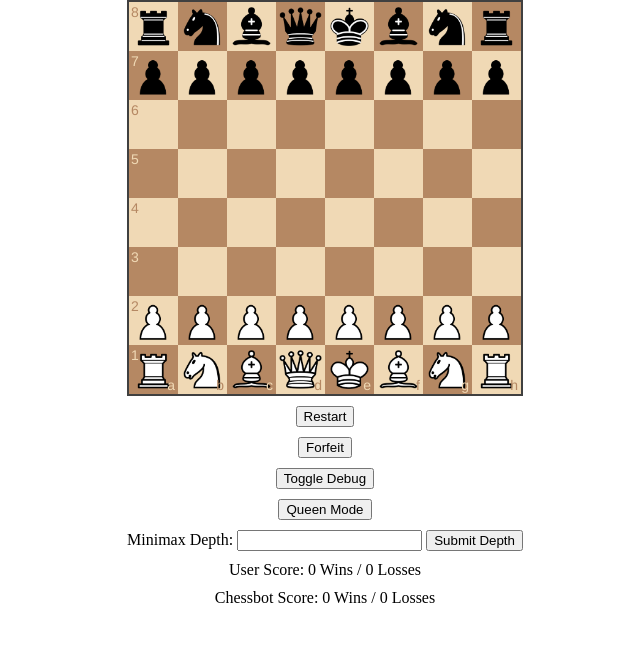
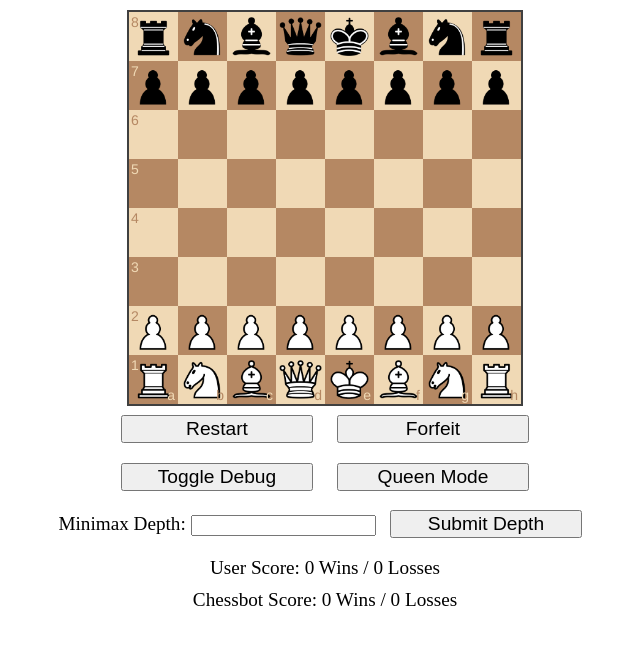
Before and after one commit to joshualemmon/CSCI4610---Chessbot, a website: page public/default.html in a window 1280 px wide. Shown: the part 55-700 px from the top of the page, without its empty margins (315-955 px from the left). Drawn offline with nearby package versions, Linux system fonts and the light colour scheme.

Commit message:
made various UI improvements

```diff
--- /dev/null
+++ b/public/css/default.css
@@ -0,0 +1,14 @@
+button {
+  width: 10em;
+  margin: 0.5em;
+
+  font-size: 1.5vw;
+}
+
+#userScore, #botScore {
+  margin: 0.5em;
+}
+
+body {
+  font-size: 1.5vw;
+}
--- a/public/default.html
+++ b/public/default.html
@@ -2,6 +2,7 @@
 	<head>
 		<title>Chessbot</title>
 	    <link rel="stylesheet" href="css/chessboard-0.3.0.min.css">
+			<link rel="stylesheet" href="css/default.css">
 	   	<script src="js/chess.min.js"></script>
 	   	<script src="https://code.jquery.com/jquery-1.12.4.min.js"></script>
 	    <script src="js/chessboard-0.3.0.min.js"></script>
@@ -11,13 +12,13 @@
 		<center><h3 id="winText" style="margin-top:10px"></h3></center>
 		<center><div id="board" style="width: 400px"></div></center>
 	    <script src="js/default.js"></script>
-		<center><button id="restart" type="button" style="margin-top:10px">Restart</button></center>
-		<center><button id="forfeit" type="button" style="margin-top:10px">Forfeit</button></center>
-		<center><button id="debugOutput" type="button" style="margin-top:10px">Toggle Debug</button></center>
-		<center><button id="queenMode" type="button" style="margin-top:10px">Queen Mode</button></center>
-		<center style="margin-top:10px">Minimax Depth: <input type="text" id="depthValue">
+		<center><button id="restart" type="button">Restart</button>
+		<button id="forfeit" type="button">Forfeit</button></center>
+		<center><button id="debugOutput" type="button">Toggle Debug</button>
+		<button id="queenMode" type="button">Queen Mode</button></center>
+		<center>Minimax Depth: <input type="text" id="depthValue">
 		<button id="depth" type="button">Submit Depth</button></center>
-		<center><div id="userScore" style="margin-top:10px"></div></center>
-		<center><div id="botScore" style="margin-top:10px"></div></center>
+		<center><div id="userScore"></div></center>
+		<center><div id="botScore"></div></center>
 	</body>
 </html>
--- a/public/js/default.js
+++ b/public/js/default.js
@@ -82,6 +82,8 @@ var updateScore = function(forfeit) {
       botWins++;
       $("#winText").html("Chessbot wins by checkmate!");
     }
+  } else if (game.in_draw()) {
+    $("#winText").html("Match ended in a draw.");
   }
   $("#userScore").html("User Score: " + userWins + " Wins / " + botWins + " Losses");
   $("#botScore").html("Chessbot Score: " + botWins + " Wins / " + userWins + " Losses");
@@ -308,6 +310,7 @@ board = new ChessBoard('board', cfg);
 $(document).ready(function() {
   $("#userScore").html("User Score: " + userWins + " Wins / " + botWins + " Losses");
   $("#botScore").html("Chessbot Score: " + botWins + " Wins / " + userWins + " Losses");
+  $("$depthValue").val(minimaxDepth);
   $("#restart").click(function() {
     board = new ChessBoard('board', cfg);
     game = new Chess();
```
